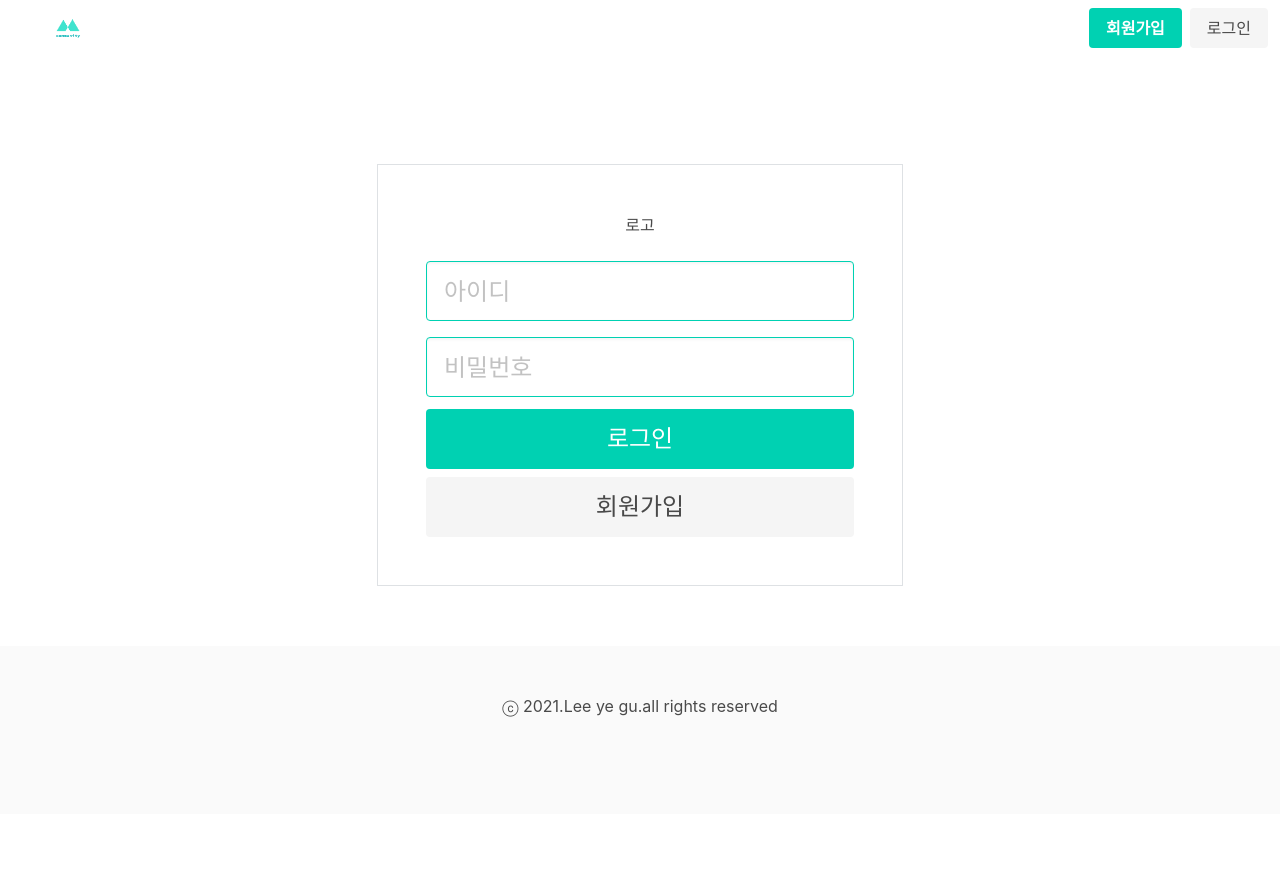
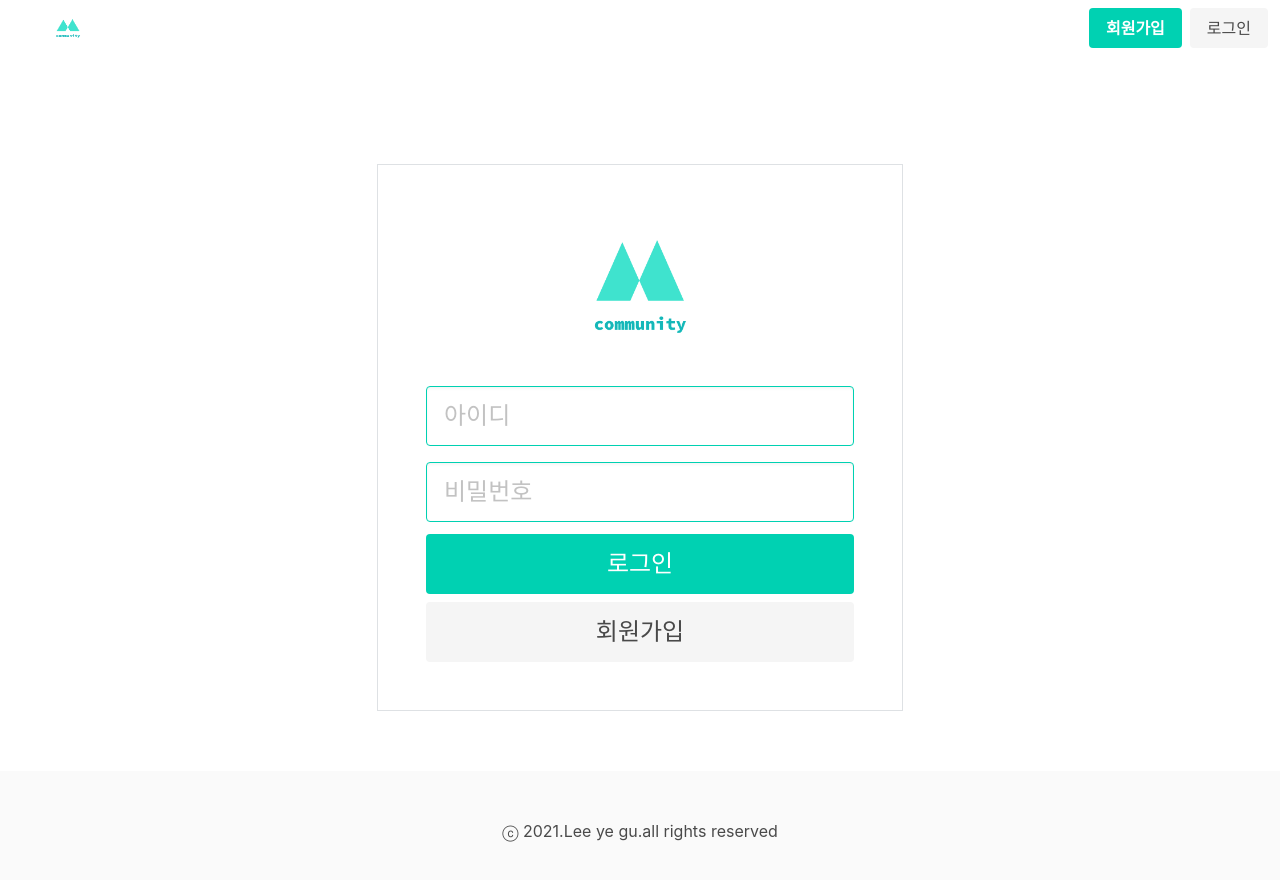
Before and after one commit to mg911004/nuxtjs, a Nuxt app: page /login in a window 1280 px wide. Shown: the top 880 px of the page. Before the commit the page ends 814 px from the top, so only its background shows below. Built offline with nearby package versions, Linux system fonts and the light colour scheme; a small style sheet from the web is missing.

Commit message:
로고 추가

```diff
--- a/pages/login.vue
+++ b/pages/login.vue
@@ -3,7 +3,7 @@
         <section class="section mt-6">
             <div class="container" style="width:550px;">
                 <div style="border: 1px solid #DEE1E4;" class="px-6 py-6">
-                    <div class="pb-4 center">로고</div>
+                    <div class="pb-4 center"><img src="logo.png" ></div>
 
                     <div class="mt-2">
                         <input v-model="아이디" class="input is-primary is-large" type="text" placeholder="아이디">
@@ -14,7 +14,7 @@
 
                     <div class="mt-3">
                         <button class="button is-primary is-large" style="width: 100%;" @click="로그인()">로그인</button>
-                        <button class="button is-light is-large mt-2" style="width: 100%;" @click="경로이동('signup')">회원가입</button>
+                        <button class="button is-light is-large mt-2" style="width: 100%;" @click="페이지이동('/signup')">회원가입</button>
                     </div>
                 </div>
             </div>
```
